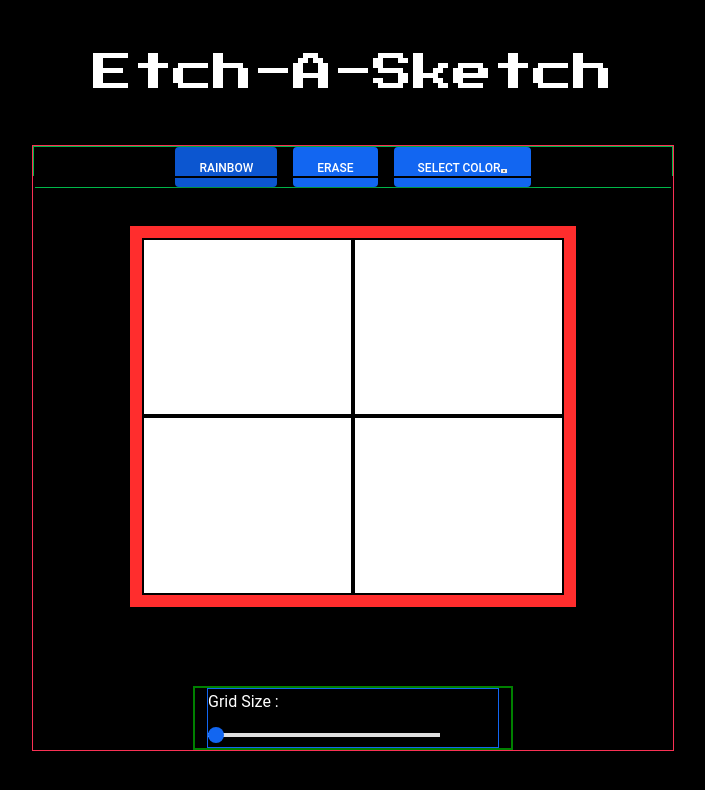
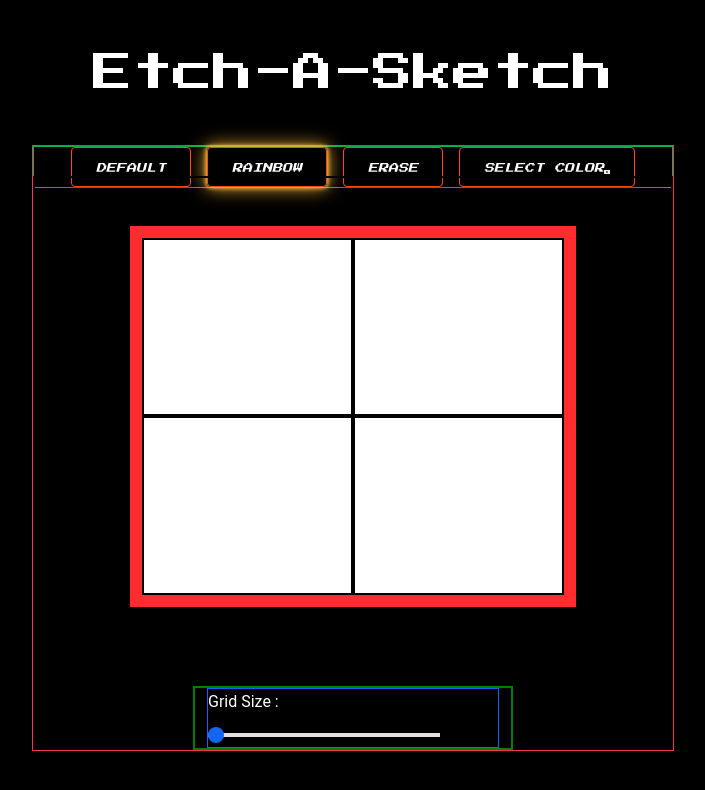
Before and after one commit to saudcodes/Etch-a-Sketch, a plain HTML site: page index.html in a window 1280 px wide. Both pictures are taken after a click on the button "RAINBOW". Shown: the whole page, without its empty margins (287-992 px from the left). Drawn offline with nearby package versions, Linux system fonts and the light colour scheme.

Commit message:
add button

```diff
--- a/index.html
+++ b/index.html
@@ -26,10 +26,10 @@
     <h1 class=" text-white mb-5 header">Etch-A-Sketch</h1>
     <main class="border main border-danger">
     <div class="buttons  position-absolute w-100 border border-success">
-
-        <button id="rainbow" class="btn mx-2 btn-primary"> rainbow</button>
-        <button id="erase" class="btn mx-2 btn-primary">erase</button>
-      <button style="height: 40px;" class="btn mx-2 btn-primary "> Select Color<input id="colorpicker" style="width:fit-content; height:max-content; border: none;" type="color" value="#fffff"></button>
+        <button id="default" class="btn mx-2 "> Default</button>
+        <button id="rainbow" class="btn mx-2 "> rainbow</button>
+        <button id="erase" class="btn mx-2 ">erase</button>
+      <button style="height: 40px;" class="btn mx-2 "> Select Color<input id="colorpicker" style="width:fit-content; height:max-content; border: none;" type="color" value="#fffff"></button>
     </div>
 
     <div class="wrapper">
--- a/style.css
+++ b/style.css
@@ -34,6 +34,40 @@ h1 {
     justify-content: center;
     width: inherit;
 
+
+}
+
+.btn {
+    border: solid 1px rgb(255, 73, 17);
+    font-family: 'Press Start 2P', cursive;
+    font-size: 10px;
+    color: white;
+    font-style: italic;
+
+}
+
+.btn:hover {
+    color: white;
+    border: solid 1px rgb(255, 73, 17);
+
+    box-shadow:
+
+        0 0 0.3rem rgb(253, 186, 62),
+        0 0 0.3rem rgb(253, 186, 62),
+        0 0 1.2rem rgb(253, 186, 62),
+        inset 0 0 0 0;
+}
+
+.btn:focus {
+    color: white;
+    border: solid 1px rgb(255, 73, 17);
+
+    box-shadow:
+
+        0 0 0.3rem rgb(253, 186, 62),
+        0 0 0.3rem rgb(253, 186, 62),
+        0 0 1.2rem rgb(253, 186, 62),
+        inset 0 0 0 0;
 }
 
 .cell {
```
